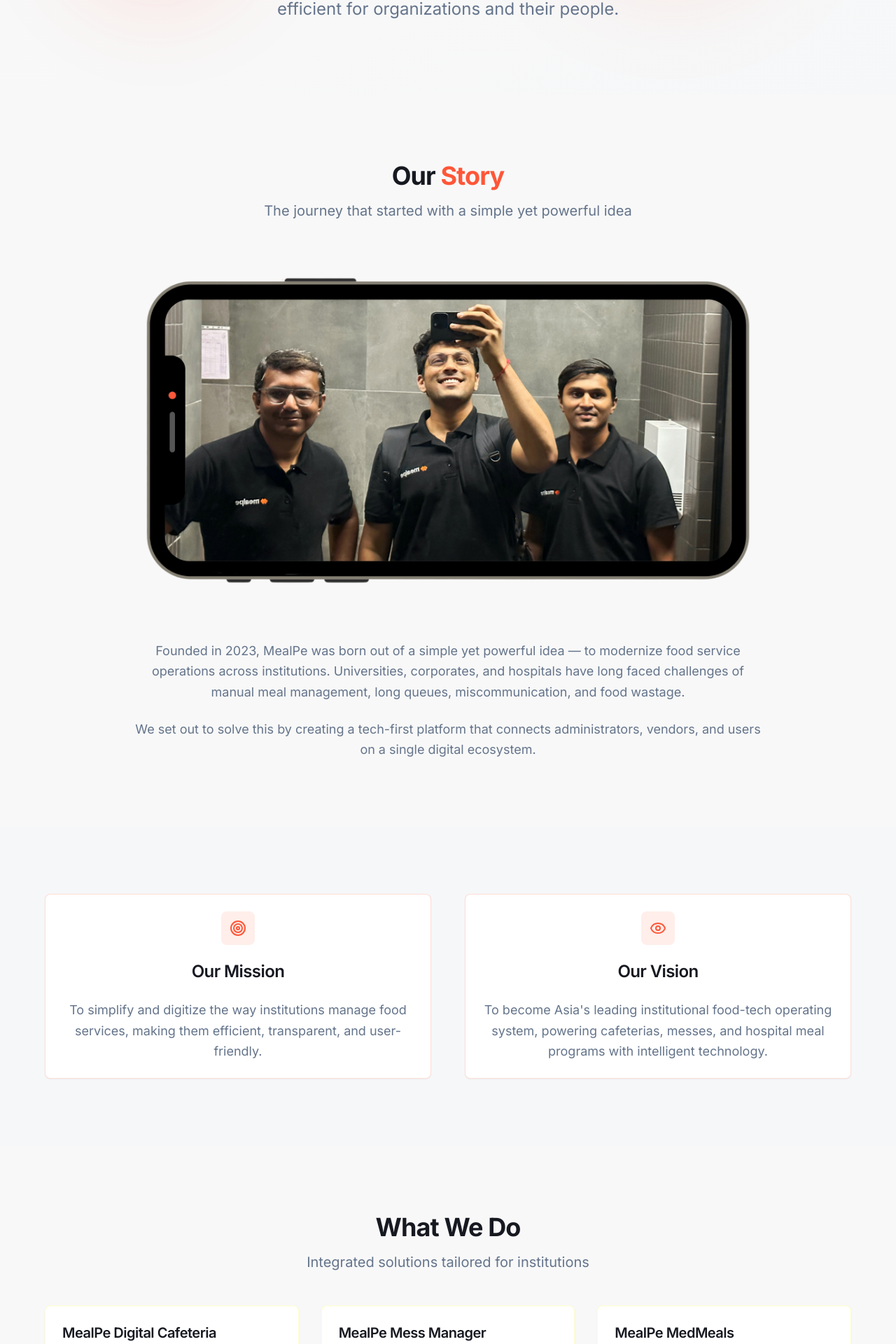
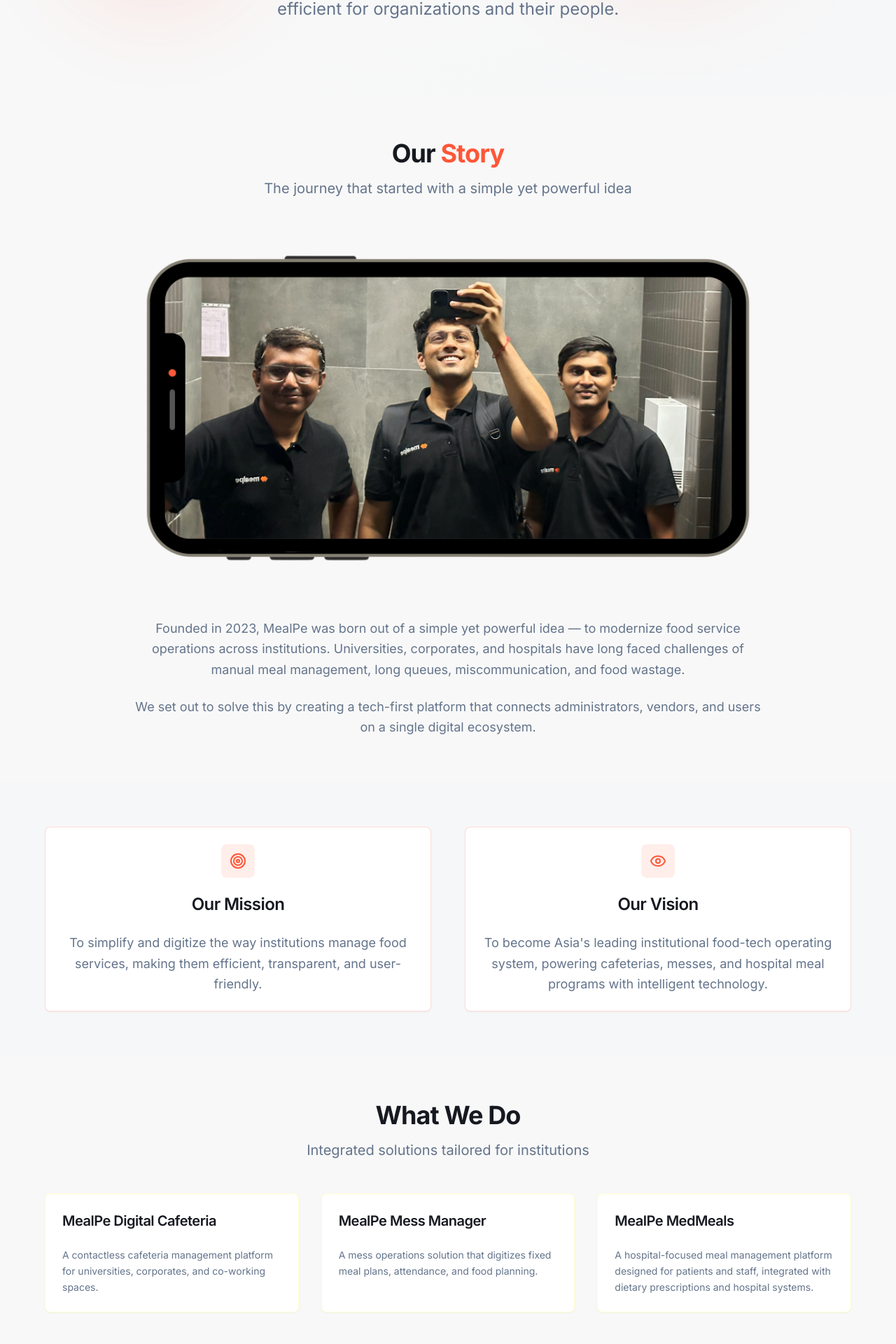
Before and after one commit to MaharshAtRajat/mealpe-foodtech-platform, a React (Vite) app: page /about in a window 1280 px wide. Shown: the part 410-2330 px from the top of the page at 70% size. Built offline with nearby package versions, Linux system fonts and the light colour scheme.

Commit message:
Adjust section spacing

```diff
--- a/src/pages/About.tsx
+++ b/src/pages/About.tsx
@@ -35,7 +35,7 @@ export const About = () => {
         </section>
 
         {/* Our Story */}
-        <section className="py-16 lg:py-24 bg-background">
+        <section className="py-12 lg:py-16 bg-background">
           <div className="container mx-auto">
             <div className="max-w-4xl mx-auto">
               <div className="text-center mb-12">
@@ -67,7 +67,7 @@ export const About = () => {
         </section>
 
         {/* Mission & Vision */}
-        <section className="py-16 lg:py-24 bg-muted/30">
+        <section className="py-12 lg:py-16 bg-muted/30">
           <div className="container mx-auto">
             <div className="max-w-6xl mx-auto">
               <div className="grid lg:grid-cols-2 gap-12">
@@ -104,7 +104,7 @@ export const About = () => {
         </section>
 
         {/* What We Do */}
-        <section className="py-16 lg:py-24 bg-background">
+        <section className="py-12 lg:py-16 bg-background">
           <div className="container mx-auto">
             <div className="max-w-6xl mx-auto">
               <div className="text-center mb-12">
@@ -157,7 +157,7 @@ export const About = () => {
         </section>
 
         {/* Milestones & Achievements */}
-        <section className="py-16 lg:py-24 bg-muted/30">
+        <section className="py-12 lg:py-16 bg-muted/30">
           <div className="container mx-auto">
             <div className="max-w-6xl mx-auto">
               <div className="text-center mb-12">
@@ -199,7 +199,7 @@ export const About = () => {
         </section>
 
         {/* Meet the Founders */}
-        <section className="py-16 lg:py-24 bg-background">
+        <section className="py-12 lg:py-16 bg-background">
           <div className="container mx-auto">
             <div className="max-w-6xl mx-auto">
               <div className="text-center mb-12">
@@ -270,7 +270,7 @@ export const About = () => {
         </section>
 
         {/* Why Choose Us */}
-        <section className="py-16 lg:py-24 bg-muted/30">
+        <section className="py-12 lg:py-16 bg-muted/30">
           <div className="container mx-auto">
             <div className="max-w-6xl mx-auto">
               <div className="text-center mb-12">
@@ -314,7 +314,7 @@ export const About = () => {
         </section>
 
         {/* Call to Action */}
-        <section className="relative overflow-hidden gradient-primary text-white py-16 lg:py-24">
+        <section className="relative overflow-hidden gradient-primary text-white py-12 lg:py-16">
           <div className="container mx-auto">
             <div className="max-w-4xl mx-auto text-center">
               <h2 className="text-3xl lg:text-5xl font-bold mb-6 leading-tight">
```
